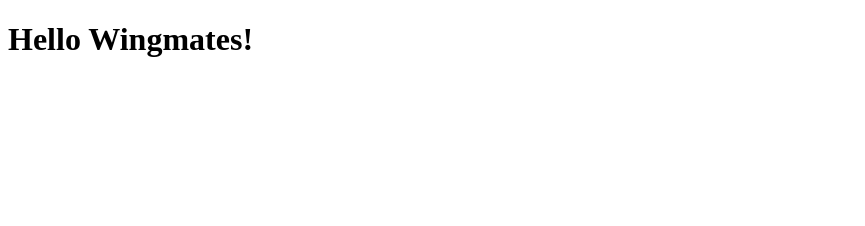
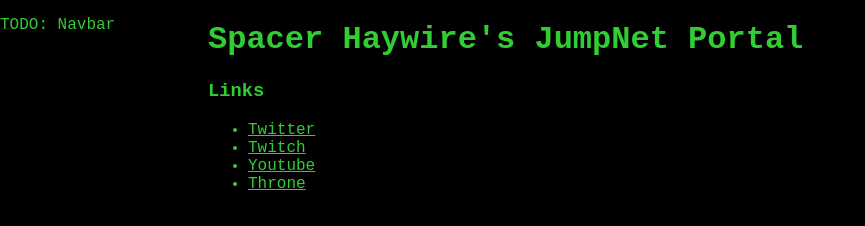
Before and after one commit to spacer-haywire/spacer-haywire.github.io, a plain HTML site: page index.html in a window 1280 px wide. Shown: the whole page, without its empty margins (0-865 px from the left). Drawn offline with Linux system fonts and the light colour scheme.

Commit message:
Basic site styling.

```diff
--- /dev/null
+++ b/css/style.css
@@ -0,0 +1,29 @@
+body {
+    background-color: black;
+    color: limegreen;
+    font-family: "Courier New", monospace;
+}
+
+.main {
+    margin-left: 200px;
+}
+
+.navbar {
+    /*position: sticky;*/
+
+    position: fixed;
+    /*float: left;*/
+    height: 100%;
+    z-index: 1;
+    top: 0;
+    left: 0;
+    overflow-x: hidden;
+}
+
+a:link {
+    color: limegreen;
+}
+
+a:visited {
+    color: limegreen;
+}
--- a/index.html
+++ b/index.html
@@ -4,10 +4,23 @@
     <meta charset="UTF-8">
     <meta name="viewport" content="width=device-width, initial-scale=1.0">
     <title>Far Suns Coalition Home</title>
-    <link rel="stylesheet" href="style.css">
+    <link rel="stylesheet" href="css/style.css">
   </head>
   <body>
-	<h1>Hello Wingmates!</h1>
-	<script src="index.js"></script>
+    <div class="navbar">
+      <p>TODO: Navbar</p>
+    </div>
+    <div class="main">
+      <h1>Spacer Haywire's JumpNet Portal</h1>
+      <h3>Links</h3>
+      <ul>
+        <li><a href="https://twitter.com/SpacerHaywireCh">Twitter</a></li>
+        <li><a href="https://www.twitch.tv/spacer_haywire_ch">Twitch</a></li>
+        <li><a href="https://www.youtube.com/channel/UCz1o-sRK-R0ZHEmQ3YOkTNg">Youtube</a></li>
+        <li><a href="https://jointhrone.com/u/spacer_haywire">Throne</a></li>
+      </ul>
+    </div>
+	<script src="js/index.js"></script>
+
   </body>
 </html>
```
Also changed, not shown: js/index.js (added).
